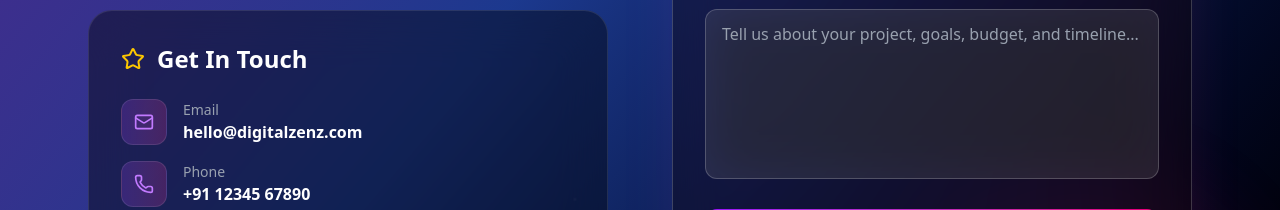
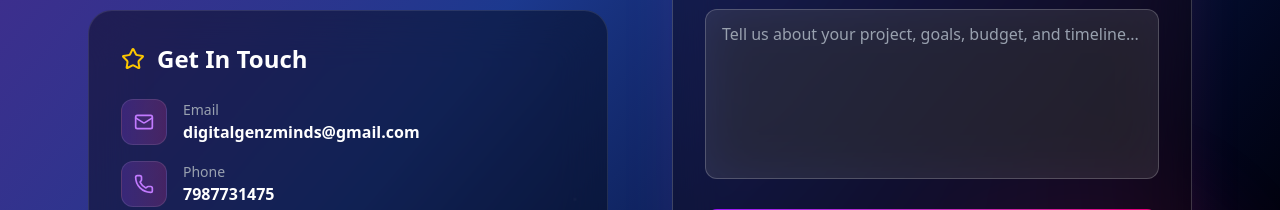
Before and after one commit to Jadhav-Krishna/Digital-GenZ, a React (Vite) app in the folder DigitalGenZ/: page /collaboration in a window 1280 px wide. Shown: the part 900-1110 px from the top of the page. Built offline with nearby package versions, Linux system fonts and the light colour scheme.

Commit message:
update contect

```diff
--- a/DigitalGenZ/src/pages/CollaborationPage.jsx
+++ b/DigitalGenZ/src/pages/CollaborationPage.jsx
@@ -234,8 +234,8 @@
                 </h3>
                 <div className="space-y-4">
                   {[
-                    { icon: Mail, label: "Email", value: "hello@digitalzenz.com" },
-                    { icon: Phone, label: "Phone", value: "+91 12345 67890" },
+                    { icon: Mail, label: "Email", value: "digitalgenzminds@gmail.com" },
+                    { icon: Phone, label: "Phone", value: "7987731475" },
                     { icon: MapPin, label: "Location", value: "Bhopal, Madhya Pradesh, IN" }
                   ].map((contact, index) => (
                     <div key={index} className="flex items-center space-x-4 group hover:scale-105 transition-transform duration-300">
```
